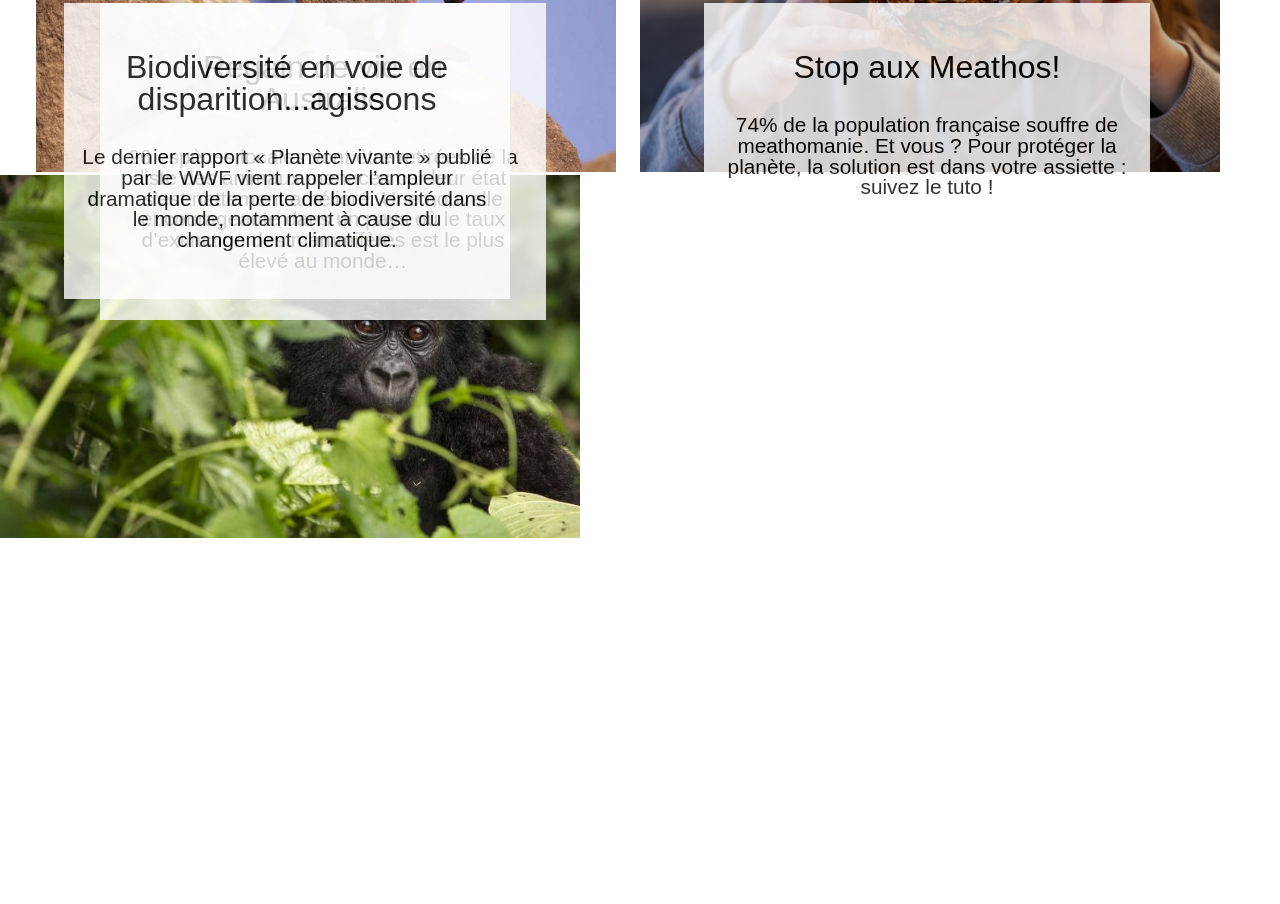
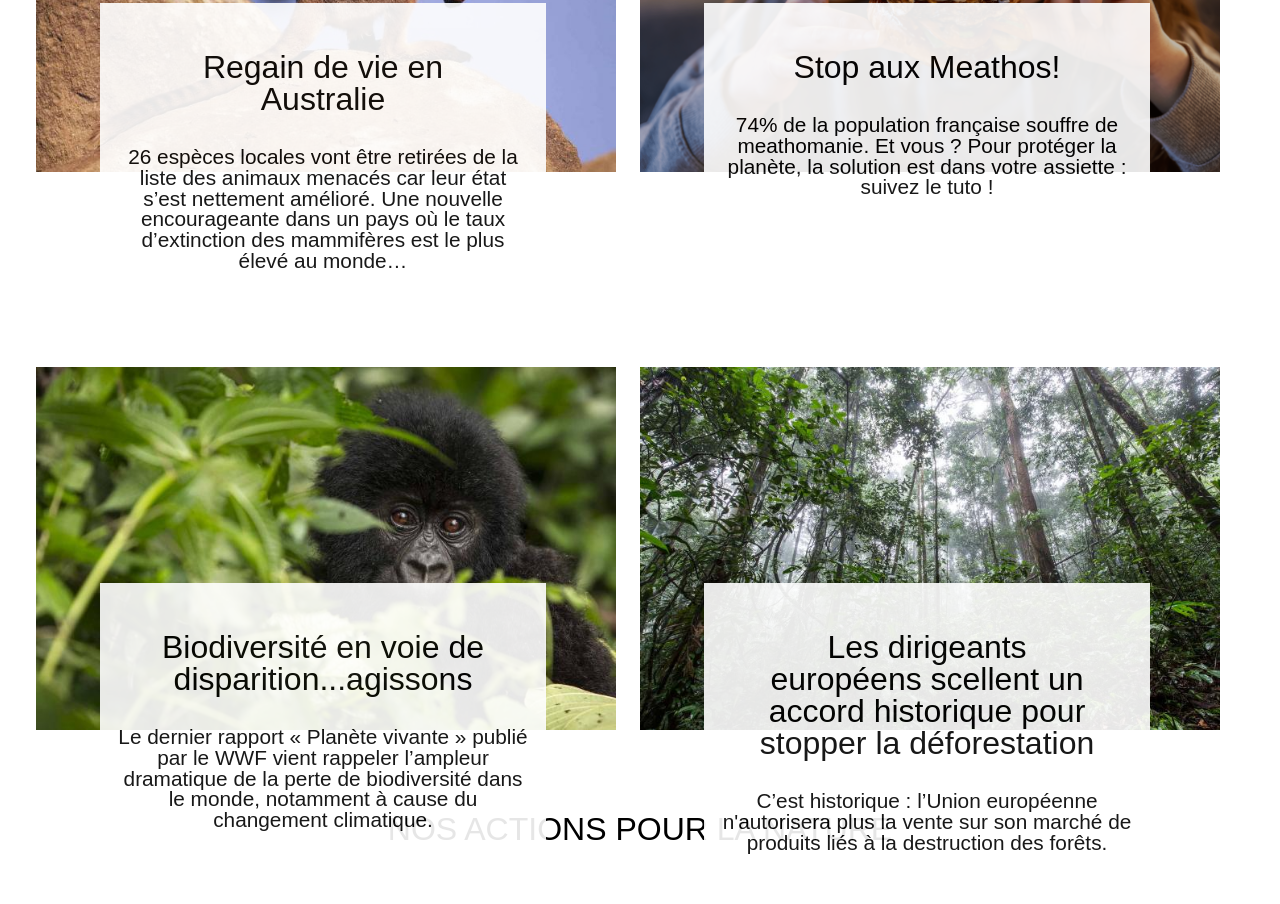
Before and after one commit to Ange0608/Copy-site-wwf, a plain HTML site: page index.html in a window 1280 px wide. Shown: the part 1497-2401 px from the top of the page. Before the commit the page ends 2038 px from the top, so only its background shows below. Drawn offline with Linux system fonts and the light colour scheme; a web font is replaced by a local one.

Commit message:
border bottom

```diff
--- a/index.html
+++ b/index.html
@@ -74,6 +74,9 @@
         </div>
         <!--End-->
 
+    </header>
+
+
     <!--Container-->
 
     <div class="first_article">
@@ -106,7 +109,7 @@
     </div>
 
     <div class="spotlight">
-            <h3>à la une</h3>
+        <h3>à l<span class="span1">a u</span>ne</h3>
         <div class="art_row_one">
             <div class="art_one">
                 <a href="#">
@@ -124,8 +127,7 @@
 
             <div class="art_two">
                 <a href="#">
-                        <img class="img_art" src="images/burger.png"
-                            alt="Une photographie d'une femme avec un hamburger">
+                    <img class="img_art" src="images/burger.png" alt="Une photographie d'une femme avec un hamburger">
                 </a>
                 <div class="text">
                     <h2>Stop aux Meathos!
@@ -139,21 +141,34 @@
 
         <div class="art_row_two">
             <div class="art_three">
-                    <a class="img_art" href="#">
+                <a href="#">
                     <img class="img_art" src="images/monkey.jpg" alt="Une photographie d'un singe">
                 </a>
-                    <div class="text">
+                <div class="text2">
                     <h2>Biodiversité en voie de disparition...agissons
                     </h2>
                     <p>Le dernier rapport « Planète vivante » publié par le WWF vient rappeler l’ampleur dramatique
                         de la perte de biodiversité dans le monde, notamment à cause du changement climatique.</p>
                 </div>
             </div>
+
+            <div class="art_four">
+                <a href="#">
+                    <img class="img_art" src="images/guyane_forest.jpg" alt="Une photographie de la forêt Guyanaise">
+                </a>
+                <div class="text2">
+                    <h2>Les dirigeants européens scellent un accord historique pour stopper la déforestation
+                    </h2>
+                    <p>C’est historique : l’Union européenne n'autorisera plus la vente sur son marché de produits
+                        liés à la destruction des forêts.</p>
+                </div>
+            </div>
+        </div>
     </div>
 
+    <div class="our_action">
+        <h3>Nos actions <span class="span2">pou</span>r la nature</h3>
     </div>
-
-    </header>
 
 
 </body>
--- a/style.css
+++ b/style.css
@@ -246,6 +246,10 @@ table {
 
 /*GRID ARTICLE*/
 
+.span1 .span2{
+    border-bottom: 3px solid black;
+}
+
 h3{
     text-align: center;
     text-transform: uppercase;
@@ -253,6 +257,7 @@ h3{
     font-size: 2em;
     margin: 5rem 0 4rem;
 }
+
 /*article grid 1*/
 
 .art_row_one{
@@ -271,7 +276,7 @@ h3{
     background-color: white;
     position: absolute;
     top: 1500px;
-    opacity: 0.8;
+    opacity: 0.9;
     margin-left: 4rem;
 
 }
@@ -295,3 +300,36 @@ h3{
 
 
 /*article grid 2*/
+
+.art_row_two{
+    display: flex;
+    justify-content: center;
+    margin-top: 12rem;
+}
+
+.text2{
+    padding: 3rem;
+    width: 350px;
+    display: flex;
+    flex-direction: column;
+    align-items: center;
+    text-align: center;
+    background-color: white;
+    position: absolute;
+    top: 2080px;
+    opacity: 0.9;
+    margin-left: 4rem;
+}
+
+.text2 h2{
+    font-family: var(--akshar);
+    font-size: 2em;
+    margin-bottom: 2rem;
+}
+
+.text2 p{
+    font-family: var(--ssourcepro);
+    font-size: 1.3em;
+    width: 410px;
+    letter-spacing: normal;
+}
```
Lines whose indentation alone changed are shown as unchanged.
